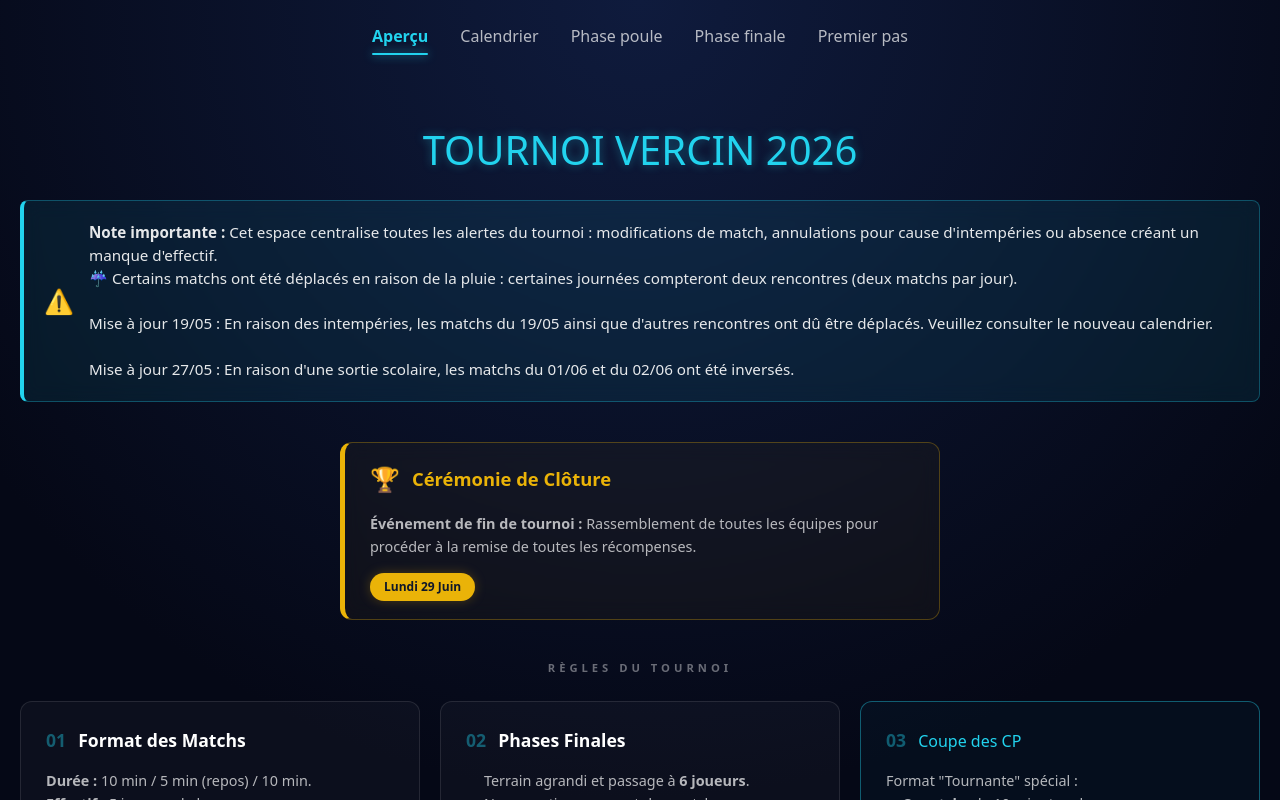
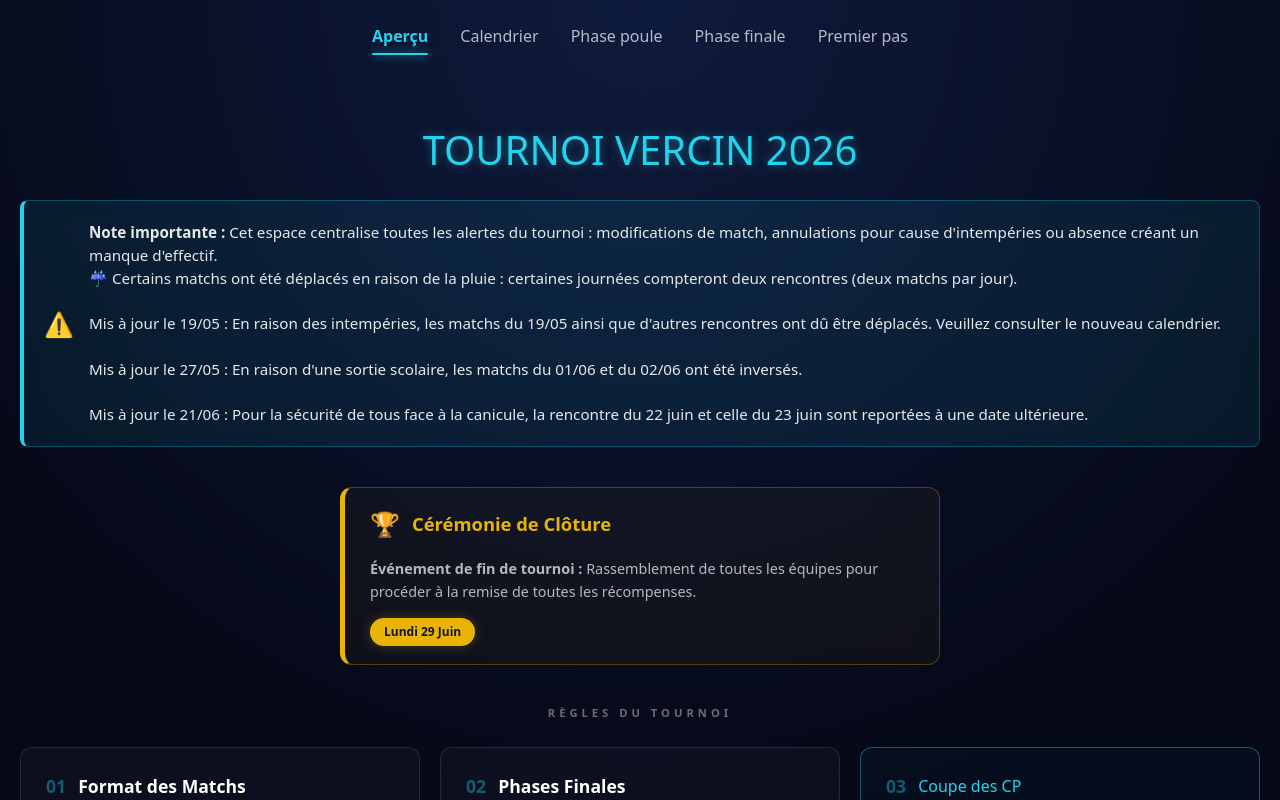
Before and after one commit to RayaneO18/Tournament, a Next.js app: page / in a window 1280 px wide. Shown: the top 800 px of the page. Built offline with nearby package versions, Linux system fonts and the light colour scheme.

Commit message:
annonce canicule

```diff
--- a/app/page.tsx
+++ b/app/page.tsx
@@ -18,10 +18,13 @@ export default function Page() {
           ☔ Certains matchs ont été déplacés en raison de la pluie : certaines journées compteront deux rencontres (deux matchs par jour).
           <br></br>
           <br></br>
-        Mise à jour 19/05 : En raison des intempéries, les matchs du 19/05 ainsi que d'autres rencontres ont dû être déplacés. Veuillez consulter le nouveau calendrier.
+        Mis à jour le 19/05 : En raison des intempéries, les matchs du 19/05 ainsi que d'autres rencontres ont dû être déplacés. Veuillez consulter le nouveau calendrier.
           <br></br>
           <br></br>
-         Mise à jour 27/05 : En raison d'une sortie scolaire, les matchs du 01/06 et du 02/06 ont été inversés.
+         Mis à jour le 27/05 : En raison d'une sortie scolaire, les matchs du 01/06 et du 02/06 ont été inversés.
+          <br></br>
+          <br></br>
+          Mis à jour le 21/06 : Pour la sécurité de tous face à la canicule, la rencontre du 22 juin et celle du 23 juin sont reportées à une date ultérieure.
         </p>
       </div>
 
```
